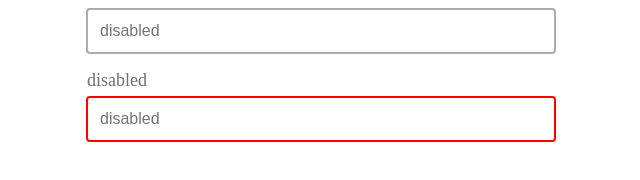
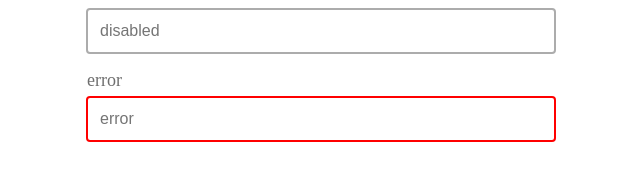
Before and after one commit to RuslanSemenchik/react_typescript, a React (Vite) app: page / in a window 1280 px wide. Shown: the part 476-656 px from the top of the page, without its empty margins (319-959 px from the left). Built offline with nearby package versions, Linux system fonts and the light colour scheme.

Commit message:
homework-last

```diff
--- a/src/components/Input/styles.ts
+++ b/src/components/Input/styles.ts
@@ -25,8 +25,8 @@ const generateInput = (disabled: boolean|undefined, error: string|undefined) =>
 //   };
 
 
- export const InputContainer = styled.input<InputErrorProps>`
- display: flex;
+export const InputContainer = styled.input<InputErrorProps>`
+display: flex;
 flex-direction: column;
 justify-content: center;
 outline : none;
@@ -53,4 +53,5 @@ font-size: 16px;
   flex-direction: column;
   gap: 4px;
   height: 68px;
+
   `
--- a/src/homeworks/Homework_08/Homework_08.tsx
+++ b/src/homeworks/Homework_08/Homework_08.tsx
@@ -45,14 +45,14 @@ return <PageWrapper>
         placeholder="disabled"
         disabled = {true}
 
+
         />
 
-
         <Input
-        id="first"
-        name="input_01"
-        label="disabled"
-        placeholder="disabled"
+        id="second"
+        name="input_02"
+        label="error"
+        placeholder="error"
         error= "Some error"
 
 />
```
